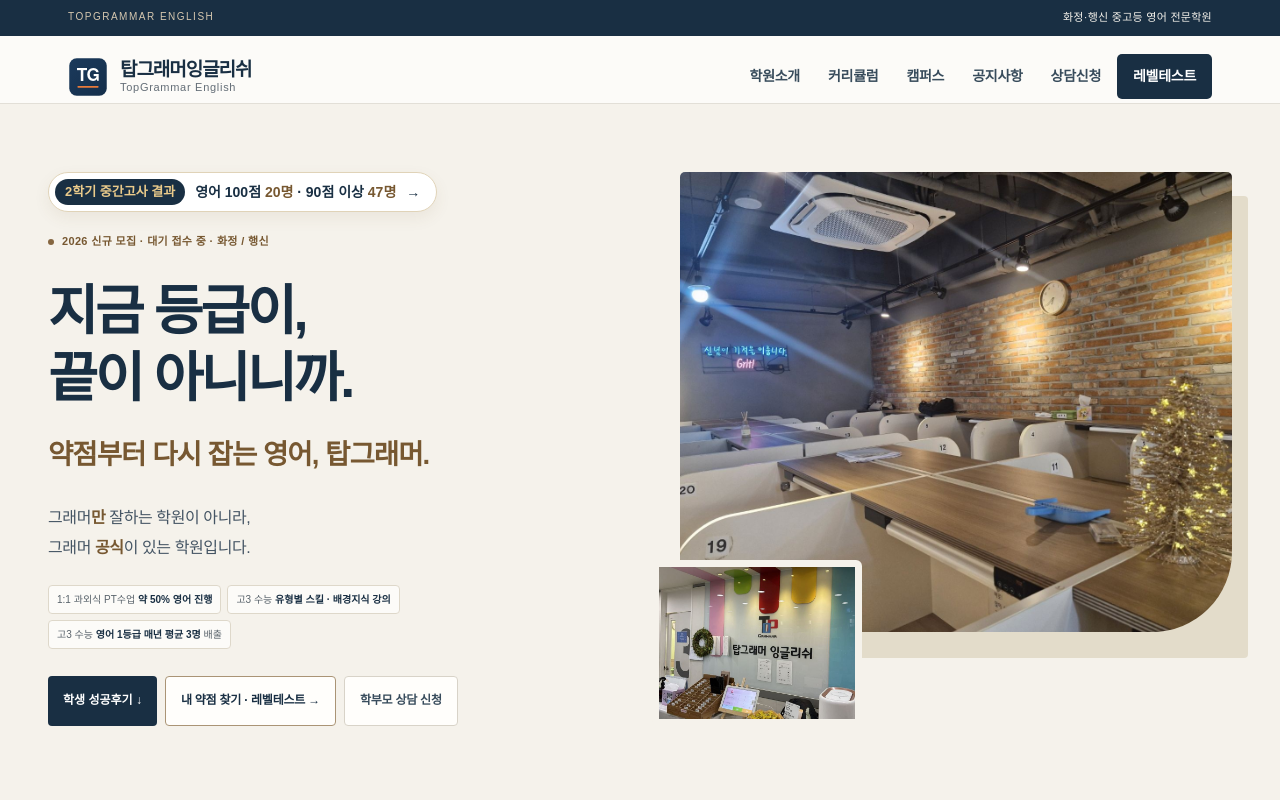
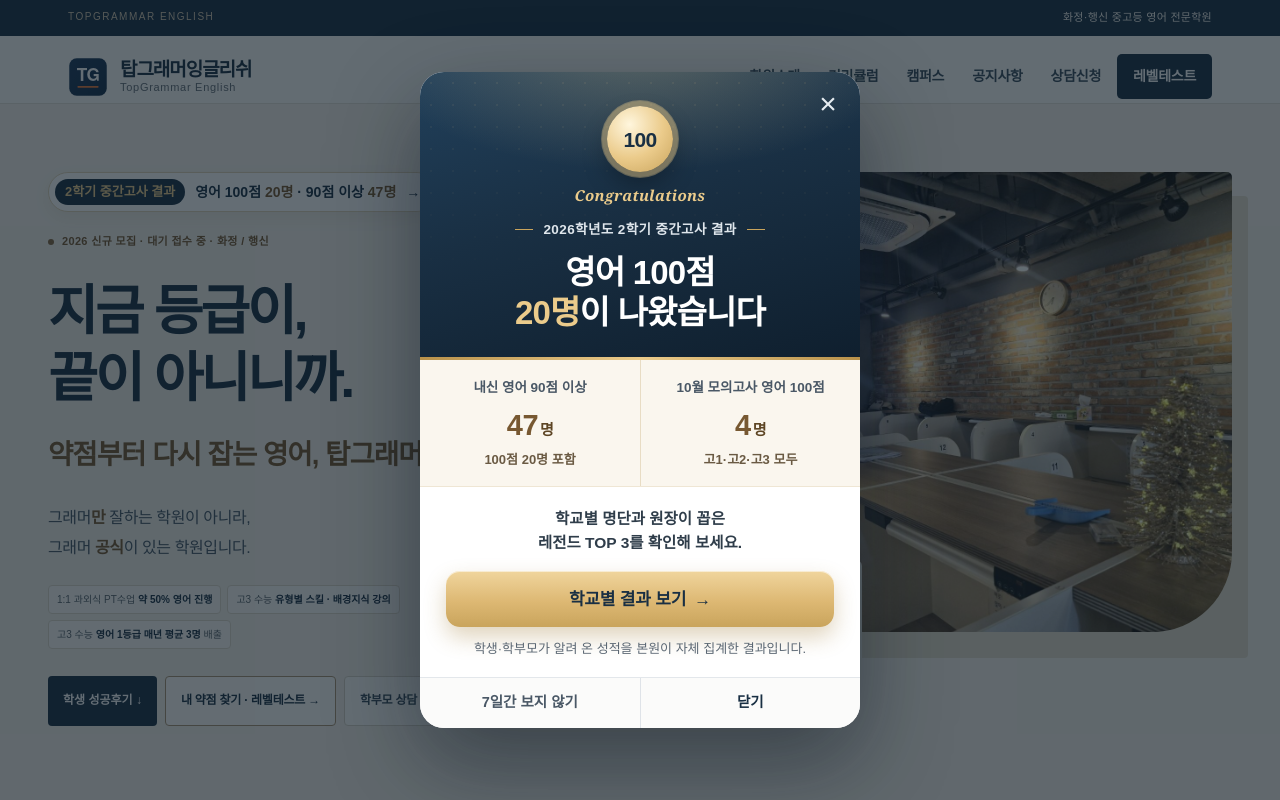
Before and after one commit to investbae/topgrammar, a plain HTML site: page index.html in a window 1280 px wide. Shown: the top 800 px of the page. Drawn offline with Linux system fonts and the light colour scheme.

Commit message:
2학기 중간고사 결과 알림 팝업(11/6~12/5) · 공지사항 결과 행 고정·NEW
- 메인·학원소개·캠퍼스·커리큘럼: 결과 팝업(PC 가운데 창 · 휴대폰 아래 시트 · 구글 검색 휴대폰 진입과 검색 로봇은 작은 띠)
- 한 방문에 1회 · 7일간 보지 않기 · 2026-12-06 00:00 KST 부터 자동 중지
- 공지사항: 결과 행 맨 위 고정·금색 띠·NEW(기간 끝나면 자동 해제)
- 토론 3회(Claude·GPT·Gemini) + Opus 판정 반영 · 서비스워커 캐시 이름 갱신

Co-Authored-By: Claude Opus 5.5 <noreply@anthropic.com>

```diff
--- /dev/null
+++ b/results-popup.js
@@ -0,0 +1,242 @@
+/* 탑그래머 2학기 중간고사 결과 팝업 v2 — apply.py 가 수치·기간을 채워 results-popup.js 로 낸다(v2.4: 토론 3회 + Opus 판정 반영).
+   기간: 2026-11-06 00:00 ~ 2026-12-06 00:00 KST(달력 1달 = 11/6~12/5) · 한 방문(세션)에 한 번 · «7일간 보지 않기»=7일째 자정까지
+   구글 검색에서 휴대폰으로 들어온 첫 화면은 본문을 가리지 않는 작은 띠(방해형 전면 광고 신호 회피) */
+(function () {
+  'use strict';
+  var START = new Date('2026-11-06T00:00:00+09:00').getTime();
+  var UNTIL = new Date('2026-12-06T00:00:00+09:00').getTime();
+  var KEY = 'tg_pop_2026_2mid';
+  var P100 = '20', OVER90 = '47', MOCK100 = '4';
+  var now = Date.now();
+  if (now < START || now >= UNTIL) return;
+  if (location.hash === '#exam-results') return;
+  function get(store, k) { try { return window[store].getItem(k); } catch (e) { return null; } }
+  function set(store, k, v) { try { window[store].setItem(k, v); } catch (e) {} }
+  if (+(get('localStorage', KEY + '_hide') || 0) > now) return;
+  if (get('sessionStorage', KEY + '_seen')) return;
+  set('sessionStorage', KEY + '_t', '1');                       // 저장이 안 되는 브라우저면 쪽마다 다시 뜨므로 자동 노출을 끈다
+  if (get('sessionStorage', KEY + '_t') !== '1') return;
+  try { sessionStorage.removeItem(KEY + '_t'); } catch (e) {}
+
+  var onHome = !!document.getElementById('exam-results');
+  var href = onHome ? '#exam-results' : 'index.html#exam-results';
+  var mq = function (q) { return !!(window.matchMedia && matchMedia(q).matches); };
+  var reduce = mq('(prefers-reduced-motion: reduce)');
+  var mobile = mq('(max-width: 640px)');
+  var fromGoogle = /^https?:\/\/([a-z0-9-]+\.)*google\./i.test(document.referrer || '');
+  var isBot = /Googlebot|Google-InspectionTool|AdsBot-Google|bingbot|Yeti|Daumoa|DuckDuckBot|Applebot|YandexBot|Baiduspider|crawler|spider|slurp/i.test(navigator.userAgent || '');
+  // 구글 검색에서 휴대폰으로 온 사람과 검색 로봇(구글봇 포함)은 같은 «작은 띠»를 본다(R3 Gemini).
+  // 리퍼러가 빈 사람(카카오톡·직접 입력 등)과 다른 곳에서 온 사람은 운영자 지시대로 시트 — 빈 리퍼러로 들어온 구글 검색 사용자는 가려내지 못한다(R3 GPT: 정책 선택이지 해결이 아님).
+  var MINI = mobile && (fromGoogle || isBot);
+
+  var css = '' +
+  '.tgp{position:fixed;inset:0;z-index:10000;display:flex;align-items:center;justify-content:center;padding:24px;font-family:inherit;-webkit-font-smoothing:antialiased}' +
+  '.tgp__dim{position:absolute;inset:0;background:rgba(14,27,39,.64);opacity:0;transition:opacity .3s ease}' +
+  '.tgp__card{position:relative;width:min(440px,100%);max-height:calc(100vh - 48px);overflow:auto;overscroll-behavior:contain;background:#fff;border-radius:24px;' +
+    'box-shadow:0 34px 90px rgba(8,18,28,.45);opacity:0;transform:translateY(20px) scale(.97);' +
+    'transition:opacity .34s cubic-bezier(.2,.8,.2,1),transform .34s cubic-bezier(.2,.8,.2,1);outline:none}' +
+  '.tgp.is-on .tgp__dim{opacity:1}.tgp.is-on .tgp__card{opacity:1;transform:none}' +
+  '.tgp__hero{position:relative;overflow:hidden;padding:34px 30px 28px;text-align:center;color:#fff;' +
+    'background:radial-gradient(110% 80% at 50% -12%,rgba(235,203,139,.30),rgba(235,203,139,0) 58%),linear-gradient(165deg,#21405b 0%,#192f43 46%,#0f1f2e 100%)}' +
+  '.tgp__hero:before{content:"";position:absolute;inset:0;opacity:.5;pointer-events:none;' +
+    'background-image:radial-gradient(rgba(235,203,139,.16) 1px,transparent 1.4px);background-size:22px 22px;' +
+    '-webkit-mask-image:linear-gradient(180deg,#000,transparent 75%);mask-image:linear-gradient(180deg,#000,transparent 75%)}' +
+  '.tgp__hero:after{content:"";position:absolute;left:0;right:0;bottom:0;height:3px;background:linear-gradient(90deg,#b8914a,#ebcb8b 50%,#b8914a)}' +
+  '.tgp__hero>*{position:relative}' +
+  '.tgp__x{position:absolute!important;z-index:3;top:10px;right:10px;width:44px;height:44px;border:0;border-radius:50%;background:transparent;color:#e7edf2;' +
+    'font-family:inherit;font-size:30px;line-height:44px;font-weight:300;cursor:pointer;transition:background .2s}' +
+  '.tgp__x:hover,.tgp__x:focus-visible{background:rgba(255,255,255,.14);outline:none}' +
+  '.tgp__seal{width:66px;height:66px;margin:0 auto 14px;border-radius:50%;display:flex;align-items:center;justify-content:center;' +
+    'font-family:inherit;font-size:21px;font-weight:900;letter-spacing:-.03em;color:#192f43;' +
+    'background:radial-gradient(circle at 34% 28%,#fff6dd 0%,#ebcb8b 52%,#c9a45c 100%);' +
+    'box-shadow:0 0 0 5px rgba(235,203,139,.18),0 0 0 6px rgba(235,203,139,.35),0 12px 26px rgba(0,0,0,.32)}' +
+  '.tgp__kicker{font:italic 600 15px/1.3 Georgia,"Times New Roman",serif;color:#ebcb8b;letter-spacing:.02em;margin:0 0 6px}' +
+  '.tgp__eyebrow{display:inline-flex;align-items:center;gap:10px;font-size:13.5px;font-weight:700;color:#dfe6ec;letter-spacing:.03em;margin:0 0 12px}' +
+  '.tgp__eyebrow:before,.tgp__eyebrow:after{content:"";width:18px;height:1px;background:#c9a45c}' +
+  '.tgp__title{margin:0;font-size:33px;line-height:1.2;font-weight:800;letter-spacing:-.025em;color:#fff;word-break:keep-all}' +
+  '.tgp__title em{font-style:normal;color:#ebcb8b}' +
+  '.tgp__stats{display:grid;grid-template-columns:1fr 1fr;background:#faf6ee;border-bottom:1px solid #efe6d4}' +
+  '.tgp__stat{padding:17px 12px 15px;text-align:center}.tgp__stat+.tgp__stat{border-left:1px solid #e8dcc4}' +
+  '.tgp__stat span{display:block;font-size:13.5px;font-weight:700;color:#4a5866;margin-bottom:3px;word-break:keep-all}' +
+  '.tgp__stat em{display:block;font-style:normal;font-size:13px;font-weight:600;color:#6a5a43;margin-top:2px}' +
+  '.tgp__stat b{font-size:29px;font-weight:800;color:#775831;letter-spacing:-.02em}.tgp__stat b small{font-size:15px;margin-left:2px;color:#5d4524}' +
+  '.tgp__body{padding:20px 26px 18px;text-align:center}' +
+  '.tgp__lead{margin:0 0 16px;font-size:15.5px;line-height:1.55;color:#2f3d4a;font-weight:600;word-break:keep-all}' +
+  '.tgp__cta{display:flex;align-items:center;justify-content:center;gap:8px;width:100%;min-height:56px;border:0;border-radius:14px;cursor:pointer;' +
+    'background:linear-gradient(180deg,#f0d59d 0%,#ddb873 55%,#c9a45c 100%);color:#192f43;font:inherit;font-size:17px;font-weight:800;' +
+    'text-decoration:none;letter-spacing:-.01em;box-shadow:0 1px 0 rgba(255,255,255,.55) inset,0 10px 22px rgba(160,120,50,.32);' +
+    'transition:transform .15s,box-shadow .15s,filter .15s}' +
+  '.tgp__cta:hover{transform:translateY(-1px);filter:brightness(1.03);box-shadow:0 1px 0 rgba(255,255,255,.55) inset,0 14px 28px rgba(160,120,50,.38)}' +
+  '.tgp__cta:focus-visible{outline:3px solid #192f43;outline-offset:3px}.tgp__cta i{font-style:normal}' +
+  '.tgp__fine{margin:12px 0 0;font-size:13px;line-height:1.5;color:#5b6773;word-break:keep-all}' +
+  '.tgp__foot{position:sticky;bottom:0;display:flex;border-top:1px solid #e3e7eb;background:#fbfbfa}' +
+  '.tgp__foot button{flex:1;min-height:50px;border:0;background:transparent;font:inherit;font-size:14.5px;font-weight:600;color:#4a5866;cursor:pointer}' +
+  '.tgp__foot button+button{border-left:1px solid #dfe3e8;color:#192f43;font-weight:800}' +
+  '.tgp__foot button:hover{background:#f2f4f6}.tgp__foot button:focus-visible{outline:3px solid #c9a45c;outline-offset:-3px}' +
+  '#exam-results:focus{outline:none}' +
+  '@media (max-width:640px){' +
+    '.tgp{align-items:flex-end;padding:0}' +
+    '.tgp__card{width:100%;max-height:86vh;max-height:min(86dvh,700px);border-radius:24px 24px 0 0;transform:translateY(100%);padding-bottom:env(safe-area-inset-bottom)}' +
+    '.tgp__grab{position:absolute;z-index:3;top:0;left:50%;width:120px;height:26px;margin-left:-60px;display:flex;justify-content:center;padding-top:8px;touch-action:none}' +
+    '.tgp__grab:before{content:"";width:40px;height:4px;border-radius:4px;background:rgba(255,255,255,.42)}' +
+    '.tgp__hero{padding:30px 22px 22px}.tgp__seal{width:54px;height:54px;font-size:18px;margin-bottom:10px}' +
+    '.tgp__kicker{display:none}.tgp__eyebrow{margin-bottom:10px}' +
+    '.tgp__title{font-size:27px}.tgp__stat{padding:14px 10px 12px}.tgp__stat b{font-size:25px}.tgp__body{padding:16px 20px 14px}' +
+    '.tgp__lead{margin-bottom:13px;font-size:15px}.tgp__fine{margin-top:10px}' +
+  '}' +
+  '@media (max-height:760px){.tgp__hero{padding:22px 26px 18px}.tgp__seal{width:48px;height:48px;font-size:16px;margin-bottom:8px}.tgp__kicker{display:none}' +
+    '.tgp__title{font-size:28px}.tgp__stat{padding:12px 10px 10px}.tgp__stat b{font-size:24px}.tgp__body{padding:14px 22px 12px}.tgp__lead{margin-bottom:10px;font-size:14.5px}}' +
+  '@media (max-width:640px) and (max-height:760px){.tgp__hero{padding:26px 20px 16px}.tgp__title{font-size:25px}}' +
+  '@media (max-width:640px) and (max-height:620px){.tgp__card{max-height:94vh;max-height:94dvh}.tgp__seal{display:none}.tgp__hero{padding:28px 20px 14px}.tgp__eyebrow{margin-bottom:8px}}' +
+  '@media (min-width:641px){.tgp__grab{display:none}}' +
+  /* 작은 띠(구글 검색 휴대폰 첫 화면) */
+  '.tgm{position:fixed;left:12px;right:12px;z-index:9000;display:flex;align-items:center;gap:12px;padding:12px 8px 12px 14px;border-radius:16px;' +
+    'background:linear-gradient(165deg,#21405b,#192f43 60%,#0f1f2e);color:#fff;box-shadow:0 16px 36px rgba(8,18,28,.38);font-family:inherit;' +
+    'opacity:0;transform:translateY(16px);transition:opacity .3s,transform .3s cubic-bezier(.2,.8,.2,1)}' +
+  '.tgm.is-on{opacity:1;transform:none}' +
+  '.tgm__seal{flex:0 0 auto;width:42px;height:42px;border-radius:50%;display:flex;align-items:center;justify-content:center;font-size:14px;font-weight:900;color:#192f43;' +
+    'background:radial-gradient(circle at 34% 28%,#fff6dd,#ebcb8b 52%,#c9a45c)}' +
+  '.tgm__txt{flex:1;min-width:0;line-height:1.3}.tgm__txt small{display:block;font-size:13.5px;font-weight:700;color:#dfe6ec}' +
+  '.tgm__txt b{font-size:16px;font-weight:800}.tgm__txt b em{font-style:normal;color:#ebcb8b}' +
+  '.tgm__go{flex:0 0 auto;min-height:44px;display:flex;align-items:center;padding:0 14px;border-radius:12px;font-size:14.5px;font-weight:800;color:#192f43;text-decoration:none;' +
+    'background:linear-gradient(180deg,#f0d59d,#c9a45c)}' +
+  '.tgm__x{flex:0 0 auto;width:40px;height:44px;border:0;background:transparent;color:#e7edf2;font-family:inherit;font-size:26px;line-height:44px;font-weight:300;cursor:pointer}' +
+  '@media (prefers-reduced-motion:reduce){.tgp__dim,.tgp__card,.tgm{transition:none!important}}';
+
+  function addCss() { var st = document.createElement('style'); st.textContent = css; document.head.appendChild(st); }
+
+  function goResults(e) {
+    if (!onHome) return;                         // 다른 쪽: 링크 그대로 index.html#exam-results 로 이동
+    e.preventDefault();
+    var sec = document.getElementById('exam-results');
+    setTimeout(function () {
+      sec.scrollIntoView({ behavior: reduce ? 'auto' : 'smooth', block: 'start' });
+      if (!sec.hasAttribute('tabindex')) sec.setAttribute('tabindex', '-1');
+      try { sec.focus({ preventScroll: true }); } catch (err) {}
+      if (history.replaceState) history.replaceState(null, '', '#exam-results');
+    }, reduce ? 0 : 140);
+  }
+
+  /* ---------- 작은 띠 ---------- */
+  function openMini() {
+    addCss();
+    var bar = document.createElement('div');
+    bar.className = 'tgm';
+    bar.setAttribute('role', 'region');
+    bar.setAttribute('aria-label', '2026학년도 2학기 중간고사 결과 안내');
+    bar.innerHTML = '<span class="tgm__seal" aria-hidden="true">100</span>' +
+      '<span class="tgm__txt"><small>2학기 중간고사 결과</small><b>영어 100점 <em>' + P100 + '명</em></b></span>' +
+      '<a class="tgm__go" href="' + href + '">결과 보기</a>' +
+      '<button type="button" class="tgm__x" aria-label="안내 닫기">×</button>';
+    var sticky = document.querySelector('.tg-sticky');
+    var off = (sticky && getComputedStyle(sticky).display !== 'none') ? sticky.offsetHeight : 0;
+    bar.style.bottom = 'calc(' + (off + 18) + 'px + ' + (off ? '0px' : 'env(safe-area-inset-bottom)') + ')';
+    document.body.appendChild(bar);
+    set('sessionStorage', KEY + '_seen', '1');
+    requestAnimationFrame(function () { requestAnimationFrame(function () { bar.classList.add('is-on'); }); });
+    function rm() { bar.classList.remove('is-on'); setTimeout(function () { if (bar.parentNode) bar.parentNode.removeChild(bar); }, reduce ? 0 : 300); }
+    bar.querySelector('.tgm__x').addEventListener('click', rm);
+    bar.querySelector('.tgm__go').addEventListener('click', function (e) { goResults(e); if (onHome) rm(); });
+  }
+
+  /* ---------- 팝업 ---------- */
+  var root, card, lastFocus, inerted = [];
+  function build() {
+    var r = document.createElement('div');
+    r.className = 'tgp';
+    r.innerHTML =
+      '<div class="tgp__dim" data-close></div>' +
+      '<div class="tgp__card" role="dialog" aria-modal="true" aria-labelledby="tgp-title" aria-describedby="tgp-lead" tabindex="-1">' +
+        '<div class="tgp__grab" aria-hidden="true"></div>' +
+        '<div class="tgp__hero">' +
+          '<button type="button" class="tgp__x" data-close aria-label="닫기">×</button>' +
+          '<div class="tgp__seal" aria-hidden="true">100</div>' +
+          '<p class="tgp__kicker">Congratulations</p>' +
+          '<p class="tgp__eyebrow">2026학년도 2학기 중간고사 결과</p>' +
+          '<h2 class="tgp__title" id="tgp-title">영어 100점<br><em>' + P100 + '명</em>이 나왔습니다</h2>' +
+        '</div>' +
+        '<div class="tgp__stats">' +
+          '<div class="tgp__stat"><span>내신 영어 90점 이상</span><b>' + OVER90 + '<small>명</small></b><em>100점 ' + P100 + '명 포함</em></div>' +
+          '<div class="tgp__stat"><span>10월 모의고사 영어 100점</span><b>' + MOCK100 + '<small>명</small></b><em>고1·고2·고3 모두</em></div>' +
+        '</div>' +
+        '<div class="tgp__body">' +
+          '<p class="tgp__lead" id="tgp-lead">학교별 명단과 원장이 꼽은<br>레전드 TOP 3를 확인해 보세요.</p>' +
+          '<a class="tgp__cta" href="' + href + '" data-go>학교별 결과 보기 <i aria-hidden="true">→</i></a>' +
+          '<p class="tgp__fine">학생·학부모가 알려 온 성적을 본원이 자체 집계한 결과입니다.</p>' +
+        '</div>' +
+        '<div class="tgp__foot">' +
+          '<button type="button" data-week>7일간 보지 않기</button>' +
+          '<button type="button" data-close>닫기</button>' +
+        '</div>' +
+      '</div>';
+    return r;
+  }
+  function canKeep() { set('localStorage', KEY + '_t', '1'); var ok = get('localStorage', KEY + '_t') === '1'; try { localStorage.removeItem(KEY + '_t'); } catch (e) {} return ok; }
+  function lock(on) {
+    var de = document.documentElement;
+    if (on) { var sbw = window.innerWidth - de.clientWidth; de.style.overflow = 'hidden'; if (sbw > 0) de.style.paddingRight = sbw + 'px'; }
+    else { de.style.overflow = ''; de.style.paddingRight = ''; }
+  }
+  function close(mode) {
+    if (!root) return;
+    if (mode === 'week') { var t = new Date(); t.setHours(24, 0, 0, 0); set('localStorage', KEY + '_hide', String(t.getTime() + 6 * 864e5)); }
+    root.classList.remove('is-on');
+    card.style.transition = ''; card.style.transform = '';
+    document.removeEventListener('keydown', onKey, true);
+    inerted.forEach(function (el) { el.removeAttribute('inert'); }); inerted = [];
+    var r = root; root = null;
+    lock(false);
+    setTimeout(function () { if (r.parentNode) r.parentNode.removeChild(r); }, reduce ? 0 : 320);
+    if (mode !== 'go' && lastFocus && lastFocus.focus) { try { lastFocus.focus({ preventScroll: true }); } catch (e) {} }
+  }
+  function onKey(e) {
+    if (e.key === 'Escape') { e.preventDefault(); close('x'); return; }
+    if (e.key !== 'Tab') return;
+    var f = card.querySelectorAll('a[href],button');
+    var first = f[0], last = f[f.length - 1];
+    if (e.shiftKey && (document.activeElement === first || document.activeElement === card)) { e.preventDefault(); last.focus(); }
+    else if (!e.shiftKey && document.activeElement === last) { e.preventDefault(); first.focus(); }
+  }
+  function swipe() {                              // 휴대폰: 손잡이·머리를 아래로 끌어 닫기
+    var y0 = null, dy = 0, h = 0;
+    card.addEventListener('touchstart', function (e) {
+      if (card.scrollTop > 0 || !e.target.closest('.tgp__grab,.tgp__hero')) { y0 = null; return; }
+      y0 = e.touches[0].clientY; dy = 0; h = card.offsetHeight; card.style.transition = 'none';
+    }, { passive: true });
+    card.addEventListener('touchmove', function (e) {
+      if (y0 === null) return;
+      dy = Math.max(0, e.touches[0].clientY - y0);
+      card.style.transform = 'translateY(' + dy + 'px)';
+    }, { passive: true });
+    card.addEventListener('touchend', function () {
+      if (y0 === null) return;
+      y0 = null; card.style.transition = '';
+      if (dy > Math.min(120, h * 0.22)) close('x'); else card.style.transform = '';
+    });
+  }
+  function openPopup() {
+    addCss();
+    lastFocus = document.activeElement;
+    root = build(); card = root.querySelector('.tgp__card');
+    if (!canKeep()) { var wk = root.querySelector('[data-week]'); if (wk) wk.parentNode.removeChild(wk); }
+    document.body.appendChild(root);
+    set('sessionStorage', KEY + '_seen', '1');
+    lock(true);
+    inerted = [];
+    Array.prototype.forEach.call(document.body.children, function (el) {
+      if (el !== root && !el.hasAttribute('inert') && el.tagName !== 'SCRIPT') { el.setAttribute('inert', ''); inerted.push(el); }
+    });
+    root.addEventListener('click', function (e) {
+      var el = e.target.closest ? e.target.closest('[data-close],[data-week],[data-go]') : null;
+      if (!el) return;
+      if (el.hasAttribute('data-week')) close('week');
+      else if (el.hasAttribute('data-go')) { if (onHome) { goResults(e); close('go'); } }
+      else close('x');
+    });
+    document.addEventListener('keydown', onKey, true);
+    if (mobile) swipe();
+    requestAnimationFrame(function () { requestAnimationFrame(function () { root.classList.add('is-on'); card.focus({ preventScroll: true }); }); });
+  }
+  function start() { setTimeout(function () { if (Date.now() >= UNTIL || location.hash === '#exam-results') return; (MINI ? openMini : openPopup)(); }, 700); }
+  if (document.readyState === 'complete') start(); else window.addEventListener('load', start);
+})();
--- a/sw.js
+++ b/sw.js
@@ -1,5 +1,5 @@
 /* Service Worker - TopGrammar PWA */
-var CACHE_NAME = 'tg-v63-results-full-20261106';
+var CACHE_NAME = 'tg-v63-results-full-202611060120';
 var HOME_BUILD = '20260920-note59';
 
 self.addEventListener('message', function (event) {
```
Also changed, not shown: about.html (+2 -1 lines), campus.html (+2 -1 lines), curriculum.html (+2 -1 lines), index.html (+2 -1 lines), resources.html (+7 -2 lines).
